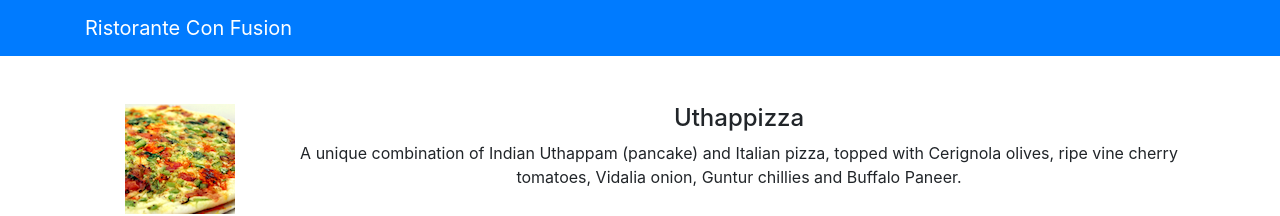
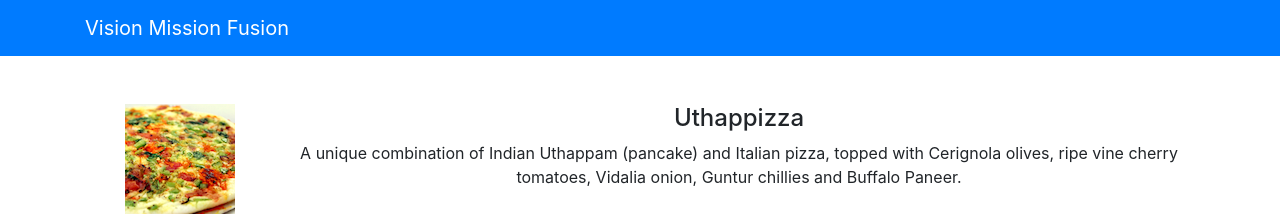
Before and after one commit to Victorhlab/Coursera-webdev-react, a React (Create React App) app: page / in a window 1280 px wide. Shown: the top 216 px of the page. Built offline with nearby package versions, Linux system fonts and the light colour scheme.

Commit message:
Updated navbar content

```diff
--- a/src/App.js
+++ b/src/App.js
@@ -10,7 +10,7 @@ function App() {
     <div className="App">
       <Navbar dark color="primary">
         <div className="container">
-          <NavbarBrand href="/">Ristorante Con Fusion</NavbarBrand>
+          <NavbarBrand href="/">Vision Mission Fusion</NavbarBrand>
 
         </div>
       </Navbar>
```
